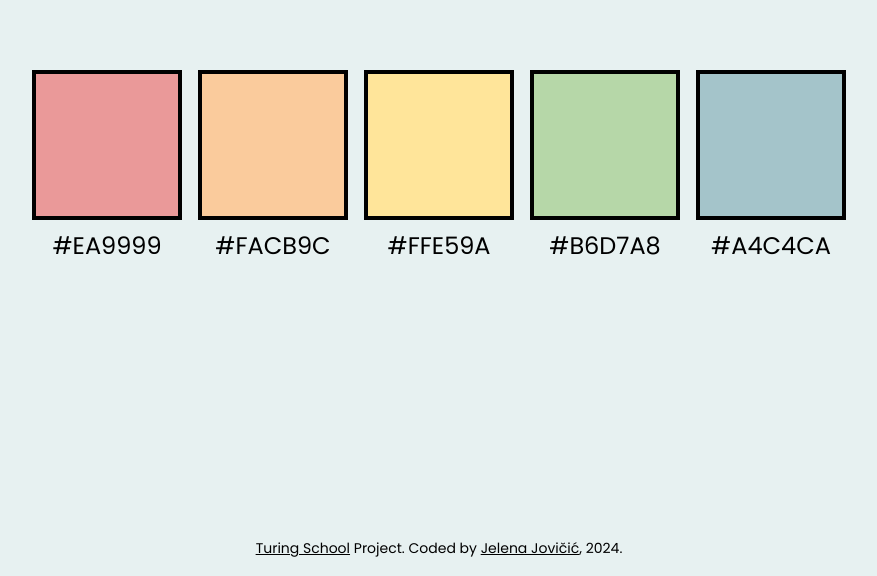
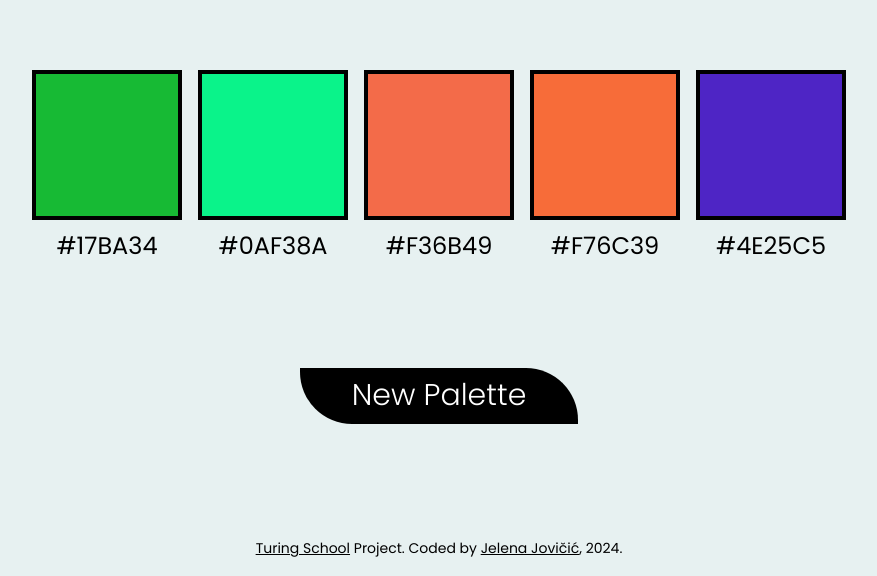
Before and after one commit to je-jo/turing-coloRandom, a plain HTML site: page index.html in a window 1280 px wide. Shown: the part 224-800 px from the top of the page, without its empty margins (201-1078 px from the left). Drawn offline with Linux system fonts and the light colour scheme.

Commit message:
Add random palette generation on load and button click

```diff
--- a/index.html
+++ b/index.html
@@ -6,7 +6,7 @@
     <meta name="viewport" content="width=device-width, initial-scale=1.0">
     <link rel="preconnect" href="https://fonts.googleapis.com">
     <link rel="preconnect" href="https://fonts.gstatic.com" crossorigin>
-    <link href="https://fonts.googleapis.com/css2?family=Poppins:wght@400;900&display=swap" rel="stylesheet">
+    <link href="https://fonts.googleapis.com/css2?family=Poppins:wght@300;400;900&display=swap" rel="stylesheet">
     <link rel="stylesheet" href="styles.css">
     <title>ColoRandom</title>
 </head>
@@ -19,25 +19,26 @@
         <ul>
             <li>
                 <div class="box"></div>
-                <p>#EA9999</p>
+                <p></p>
             </li>
             <li>
                 <div class="box"></div>
-                <p>#FACB9C</p>
+                <p></p>
             </li>
             <li>
                 <div class="box"></div>
-                <p>#FFE59A</p>
+                <p></p>
             </li>
             <li>
                 <div class="box"></div>
-                <p>#B6D7A8</p>
+                <p></p>
             </li>
             <li>
                 <div class="box"></div>
-                <p>#A4C4CA</p>
+                <p></p>
             </li>
         </ul>
+        <button class="btn btn-new">New Palette</button>
     </main>
     <footer>
         <p><small><a href="https://turing.edu/" target="_blank">Turing School</a> Project. Coded by <a
--- a/main.js
+++ b/main.js
@@ -1 +1,53 @@
-console.log("linked");
+// variables
+
+var hexCharacters = "ABCDEF0123456789";
+var currentPalette = [];
+
+var boxes = document.querySelectorAll(".box");
+var btnNew = document.querySelector(".btn-new");
+
+// helper functions
+
+function getRandomChar(string) {
+    var randomIndex =  Math.floor(Math.random() * string.length);
+    return string.charAt(randomIndex);
+}
+
+function generateRandomHexCode() {
+    var hexCode = "#";
+    for (var i = 0; i < 6; i++) {
+        hexCode += getRandomChar(hexCharacters);
+    }
+    return hexCode;
+}
+
+// main functions
+
+function generateRandomPalette() {
+    currentPalette = [];
+    for (var i = 0; i < 5; i++) {
+        currentPalette.push(generateRandomHexCode());
+    }
+    return currentPalette;
+}
+
+// Update DOM functions
+
+function renderCurrentPallete() {
+    for (var i = 0; i < boxes.length; i++) {
+        boxes[i].style.backgroundColor = currentPalette[i];
+        boxes[i].nextElementSibling.textContent = currentPalette[i];
+    }
+}
+
+// Event listeners
+
+btnNew.addEventListener("click", function() {
+    generateRandomPalette();
+    renderCurrentPallete();
+});
+
+window.addEventListener("load", function() {
+    generateRandomPalette();
+    renderCurrentPallete();
+});
--- a/styles.css
+++ b/styles.css
@@ -119,6 +119,7 @@ main {
 ul {
     list-style: none;
     margin: 0;
+    margin-bottom: 6.5rem;
     padding: 0;
     display: flex;
     flex-direction: column;
@@ -139,29 +140,19 @@ ul {
     border: 4px solid black;
 }
 
-li:nth-child(1)>.box {
-    background-color: #EA9999;
-}
-
-li:nth-child(2)>.box {
-    background-color: #FACB9C;
-}
-
-li:nth-child(3)>.box {
-    background-color: #FFE59A;
-}
-
-li:nth-child(4)>.box {
-    background-color: #B6D7A8;
-}
-
-li:nth-child(5)>.box {
-    background-color: #A4C4CA;
-}
-
 p {
     font-size: 1.5rem;
     margin-top: 0.5rem;
+}
+
+.btn {
+    font-size: 1.875rem;
+    font-weight: 300;
+    padding: 0.35rem 3.25rem;
+    background-color: black;
+    color: white;
+    border: 0;
+    border-radius: 0 3.25rem 0 3.25rem;
 }
 
 footer {
```
